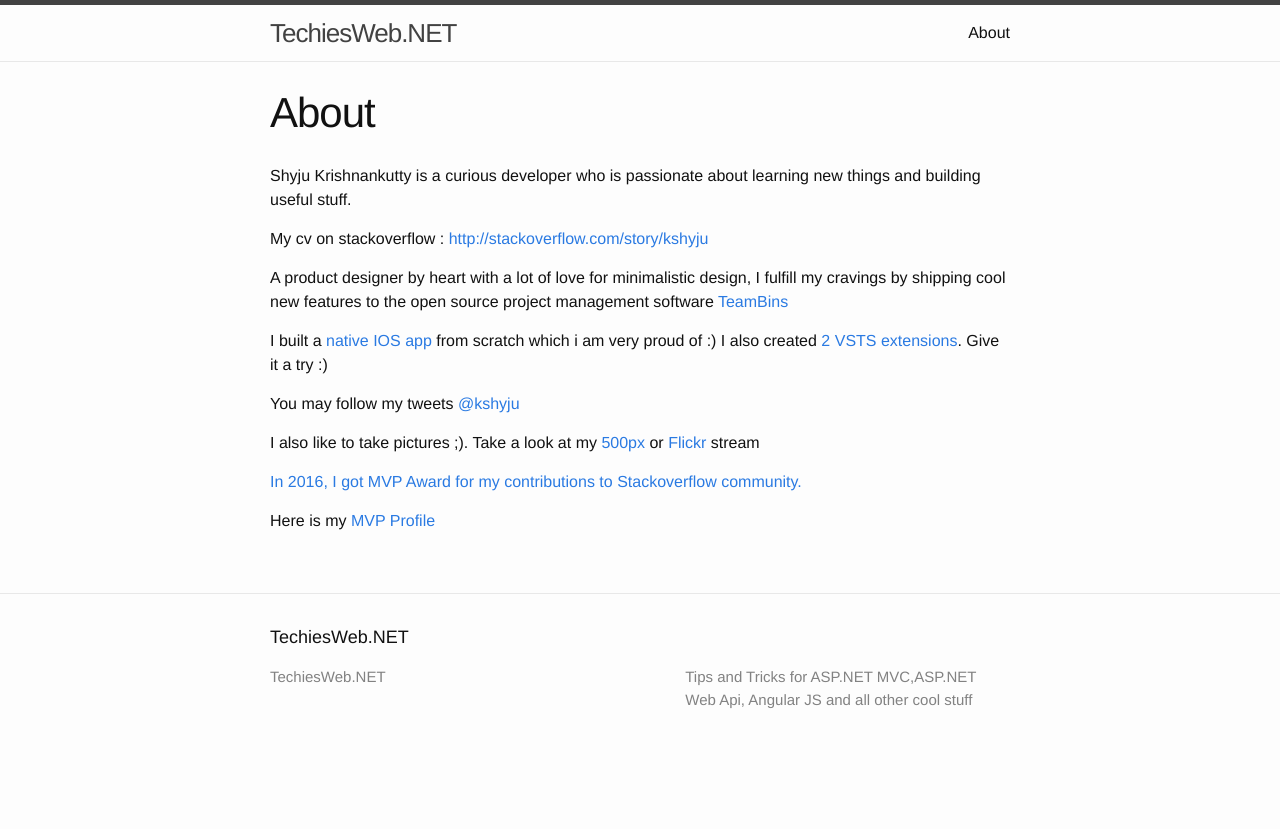
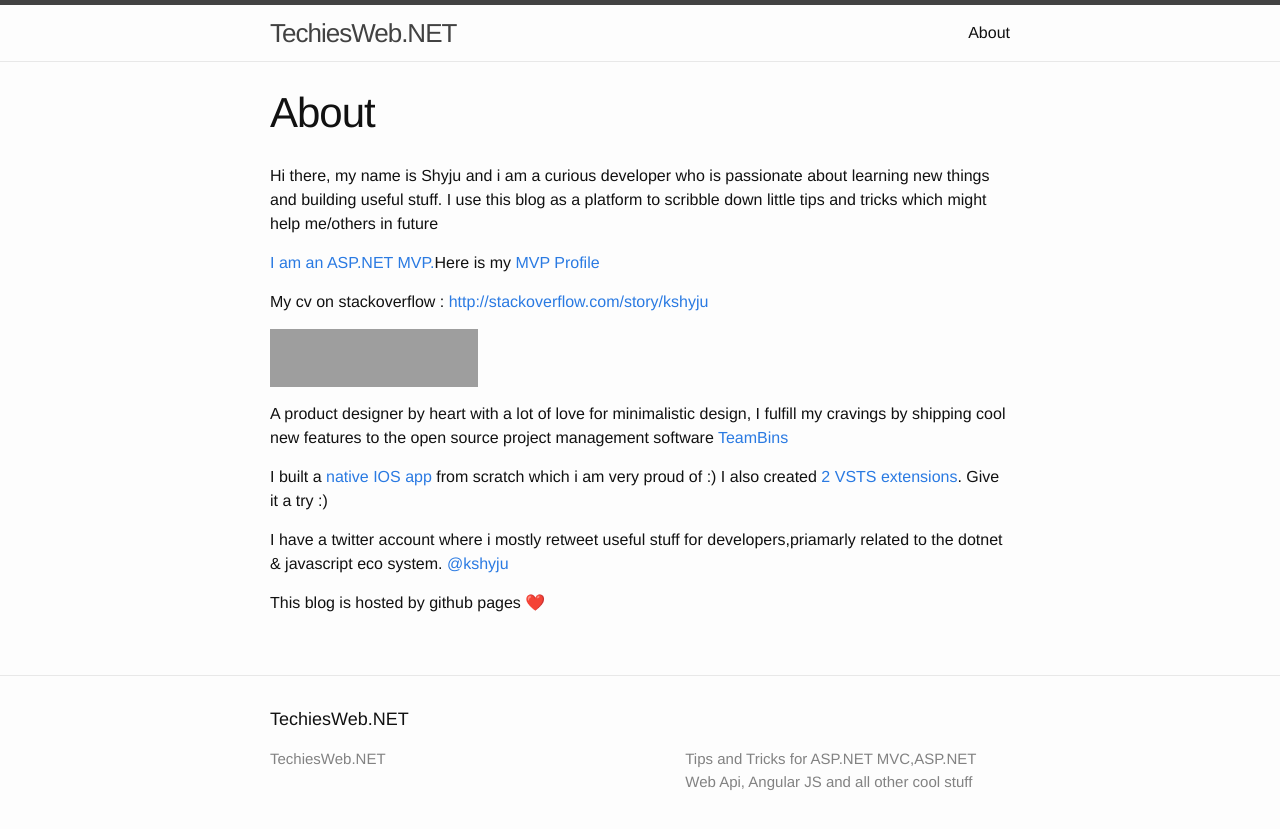
Before and after one commit to kshyju/techiesweb.net, a Jekyll site: the page built from about.md, in a window 1280 px wide. Shown: the top 829 px of the page. Built offline with Jekyll 4.4.1, drawn with Linux system fonts in a browser that asks for light colours; grey boxes are pictures that could not be loaded.

Commit message:
Fixing the about

```diff
--- a/about.md
+++ b/about.md
@@ -4,21 +4,33 @@ title: About
 permalink: /about/
 ---
 
-Shyju Krishnankutty is a curious developer who is passionate about learning new things and building useful stuff.
+<p>
+Hi there, my name is Shyju and i am a curious developer who is passionate about learning new things and building useful stuff. I use this blog as a platform to scribble down little tips and tricks which might help me/others in future
+</p>
+<p>
+<a href="http://techiesweb.net/2016/10/10/mvp-award-2016-ThankYou.html">I am an ASP.NET MVP.</a>Here is my <a href="https://mvp.microsoft.com/en-us/PublicProfile/5002157?fullName=Shyju%20%20Krishnankutty" target="_blank">MVP Profile</a>
+</p>
 
 <p>My cv on stackoverflow : <a href="http://stackoverflow.com/story/kshyju">http://stackoverflow.com/story/kshyju</a></p>
+
+<p>
+<a href="https://stackoverflow.com/users/40521/shyju">
+<img src="https://stackoverflow.com/users/flair/40521.png" width="208" height="58" alt="profile for Shyju at Stack Overflow, Q&amp;A for professional and enthusiast programmers" title="profile for Shyju at Stack Overflow, Q&amp;A for professional and enthusiast programmers">
+</a>
+</p>
+
+
+
 <p>
 A product designer by heart with a lot of love for minimalistic design, I fulfill my  cravings by shipping cool new features to the open source project management software <a href="http://www.teambins.com">TeamBins</a>
 </p>
 <p>
 
 
+
 I  built a <a href="http://techiesweb.net/2017/01/04/building-a-native-ios-app.html"> native IOS app</a> from scratch which i am very proud of :)
 
 I also created <a href="https://marketplace.visualstudio.com/search?term=publisher%3A%22Shyju%20K%22&target=VSTS&category=All%20categories&sortBy=Relevance">2 VSTS extensions</a>. Give it a try :)
 </p>
-<p>You may follow my tweets <a href="https://twitter.com/kshyju" target="_blank">@kshyju</a></p>
-<p>I also like to take pictures ;). Take a look at my <a href="https://500px.com/kshyju" target="_blank">500px</a> or <a href="https://www.flickr.com/photos/kshyju/" target="_blank">Flickr</a> stream</p>
-<p><a href="http://techiesweb.net/2016/10/10/mvp-award-2016-ThankYou.html">In 2016, I got MVP Award for my contributions to Stackoverflow community.</a> </p>
-
-<p> Here is my <a href="https://mvp.microsoft.com/en-us/PublicProfile/5002157?fullName=Shyju%20%20Krishnankutty" target="_blank">MVP Profile</a>
+<p>I have a twitter account where i mostly retweet useful stuff for developers,priamarly related to the dotnet & javascript eco system. <a href="https://twitter.com/kshyju" target="_blank">@kshyju</a></p>
+<p>This blog is hosted by github pages ❤️</p>
```
